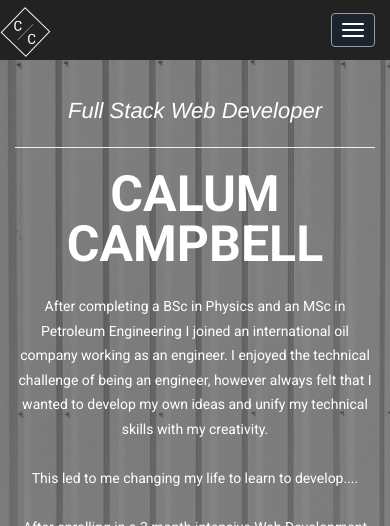
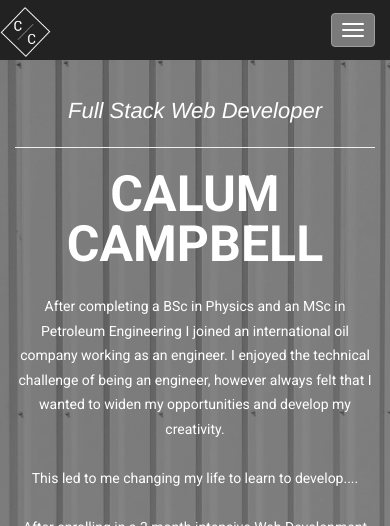
Before and after one commit to Calum-Campbell/Calum-Campbell.github.io, a Jekyll site: the page built from index.html, in a window 390 px wide. Shown: the top 526 px of the page. Built offline with Jekyll 4.4.1, drawn with Linux system fonts in a browser that asks for light colours; some web fonts are replaced.

Commit message:
changed smartphone nav

```diff
--- a/_includes/css/agency.css
+++ b/_includes/css/agency.css
@@ -192,7 +192,7 @@ fieldset[disabled] .btn-xl.active {
 
 .navbar-default .navbar-toggle {
     border-color: #{{ site.color.primary }};
-    background-color: #1a242f;
+    background-color: #7A7A7A;
 }
 
 .navbar-default .navbar-toggle .icon-bar {
--- a/_includes/header.html
+++ b/_includes/header.html
@@ -46,7 +46,7 @@
                 <div class="intro-lead-in">Full Stack Web Developer</div>
                 <hr>
                 <div class="intro-heading">Calum Campbell</div>
-                <p>After completing a BSc in Physics and an MSc in Petroleum Engineering I joined an international oil company working as an engineer. I enjoyed the technical challenge of being an engineer, however always felt that I wanted to develop my own ideas and unify my technical skills with my creativity. <br><br>This led to me changing my life to learn to develop....<br><br>After enrolling in a 3 month intensive Web Development course at General Assembly I discovered a passion to create through code. I am excited by the idea of being able to develop concepts and build web applications.</p> <p class="highlight"><strong><br>I am currently looking to join a company where I can add value in an exciting environment as well as develop my technical skills.</strong></p>
+                <p>After completing a BSc in Physics and an MSc in Petroleum Engineering I joined an international oil company working as an engineer. I enjoyed the technical challenge of being an engineer, however always felt that I wanted to widen my opportunities and develop my creativity. <br><br>This led to me changing my life to learn to develop....<br><br>After enrolling in a 3 month intensive Web Development course at General Assembly I discovered a passion to create through code. I am excited by the idea of being able to develop concepts and build web applications.</p> <p class="highlight"><strong><br>I am currently looking to join a company where I can add value in an exciting environment as well as develop my technical skills.</strong></p>
                 <a href="#services" class="page-scroll btn btn-xl">Learn More</a>
             </div>
         </div>
```
